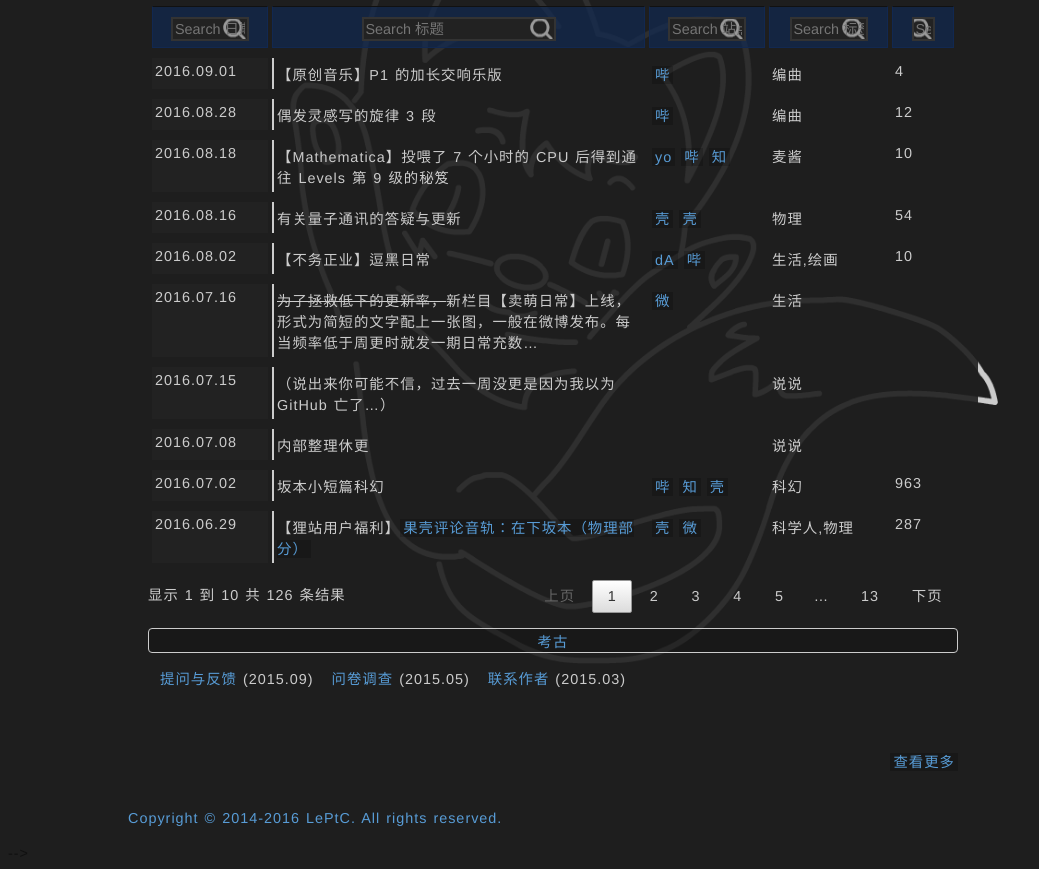
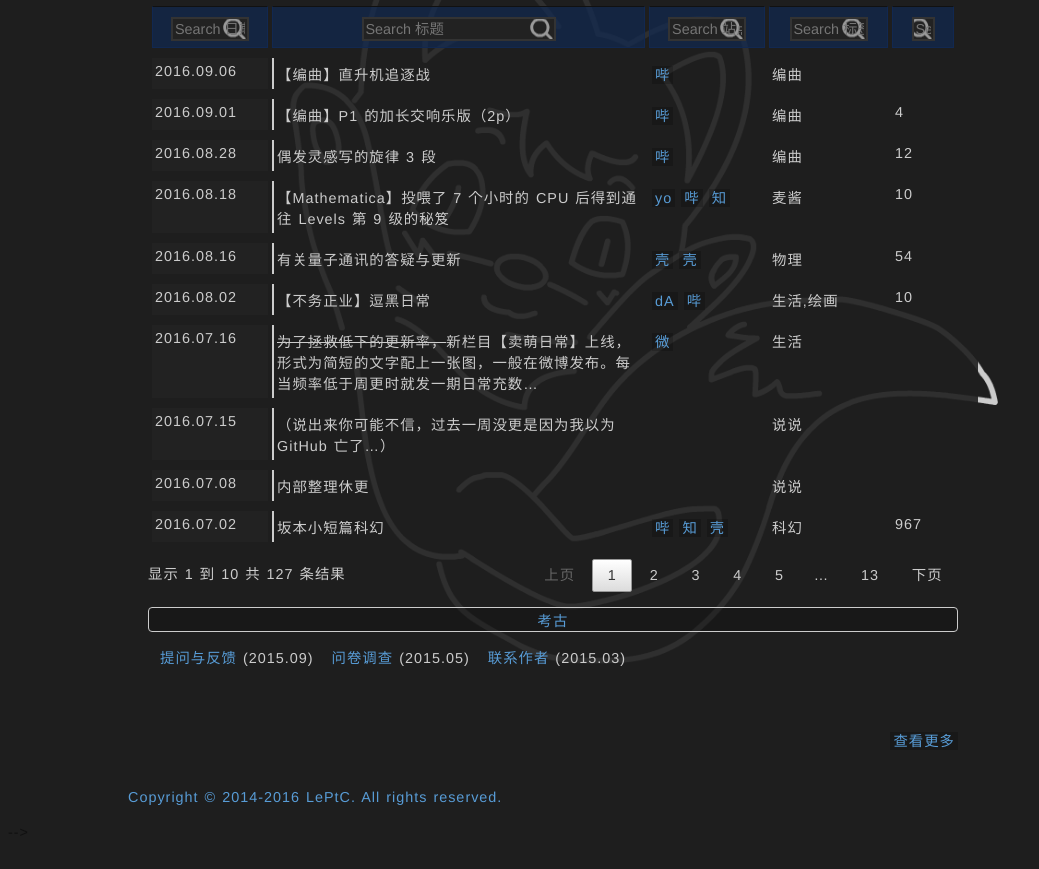
Before and after one commit to LePtC/LePtC.github.io, a Jekyll site: the page built from index.html, in a window 1280 px wide and 1152 px high, cut to the strip 283-1152 px from the top of the window. Shown: the whole strip, without its empty margins (0-1039 px from the left). Built offline with Jekyll 4.4.1, drawn with Linux system fonts in a browser that asks for light colours; Markdown is read by kramdown in place of the engine named in the settings; comment, search, counter and statistics services are not loaded.

Commit message:
update database

```diff
--- a/index.html
+++ b/index.html
@@ -252,8 +252,13 @@ $(document).ready(function() {
 
 <tbody>
 
+<tr><td>2016.09.06</td>
+  <td>【编曲】直升机追逐战</td>
+<td><a href="http://www.bilibili.com/video/av6182222">哔</a></td>
+<td>编曲</td><td></td></tr>
+
 <tr><td>2016.09.01</td>
-  <td>【原创音乐】P1 的加长交响乐版</td>
+  <td>【编曲】P1 的加长交响乐版（2p）</td>
 <td><a href="http://www.bilibili.com/video/av6117048">哔</a></td>
 <td>编曲</td><td>4</td></tr>
 
@@ -301,7 +306,7 @@ $(document).ready(function() {
 <td><a href="http://www.bilibili.com/video/av5154880/#reply112771625">哔</a>
     <a href="https://www.zhihu.com/question/48042706/answer/108921720">知</a>
     <a href="http://www.guokr.com/article/441536/#reply3009389">壳</a></td>
-<td>科幻</td><td><!-- 39+808+116 -->963</td></tr>
+<td>科幻</td><td><!-- 39+812+116 -->967</td></tr>
 
 <tr><td>2016.06.29</td>
   <td>【狸站用户福利】<a href="popsci/p160620/">果壳评论音轨：在下坂本（物理部分）</a></td>
```
